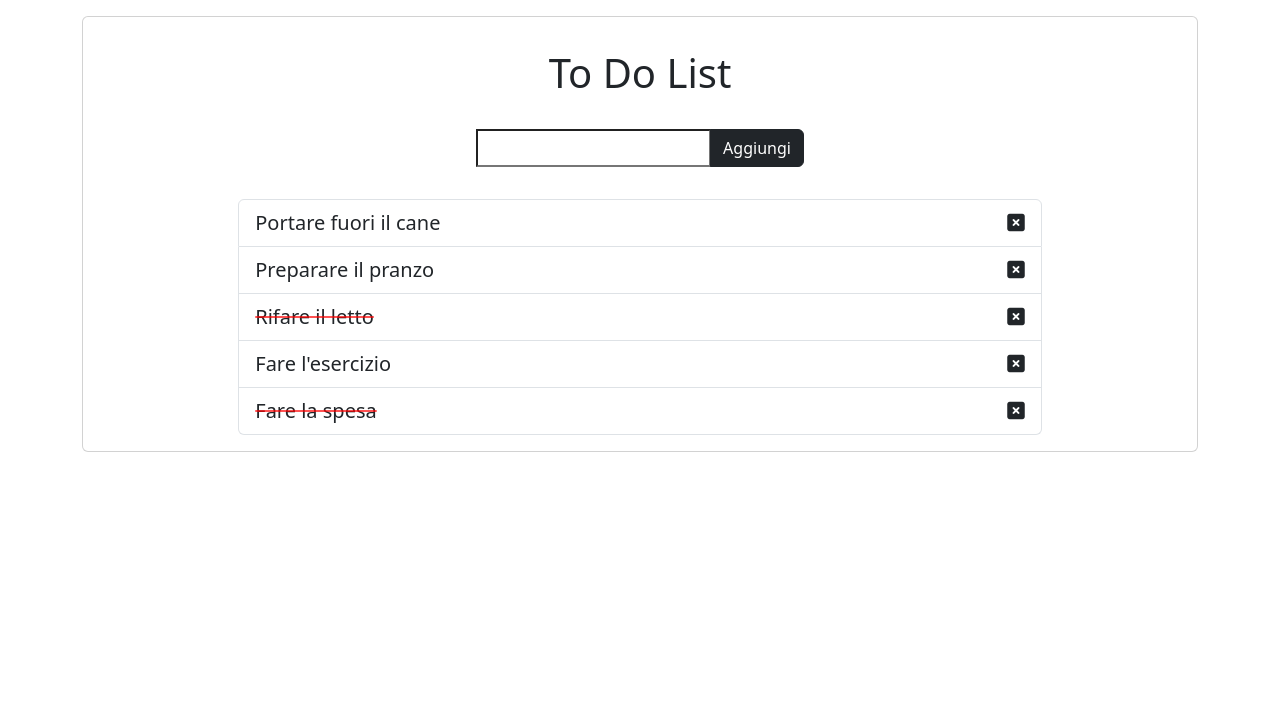
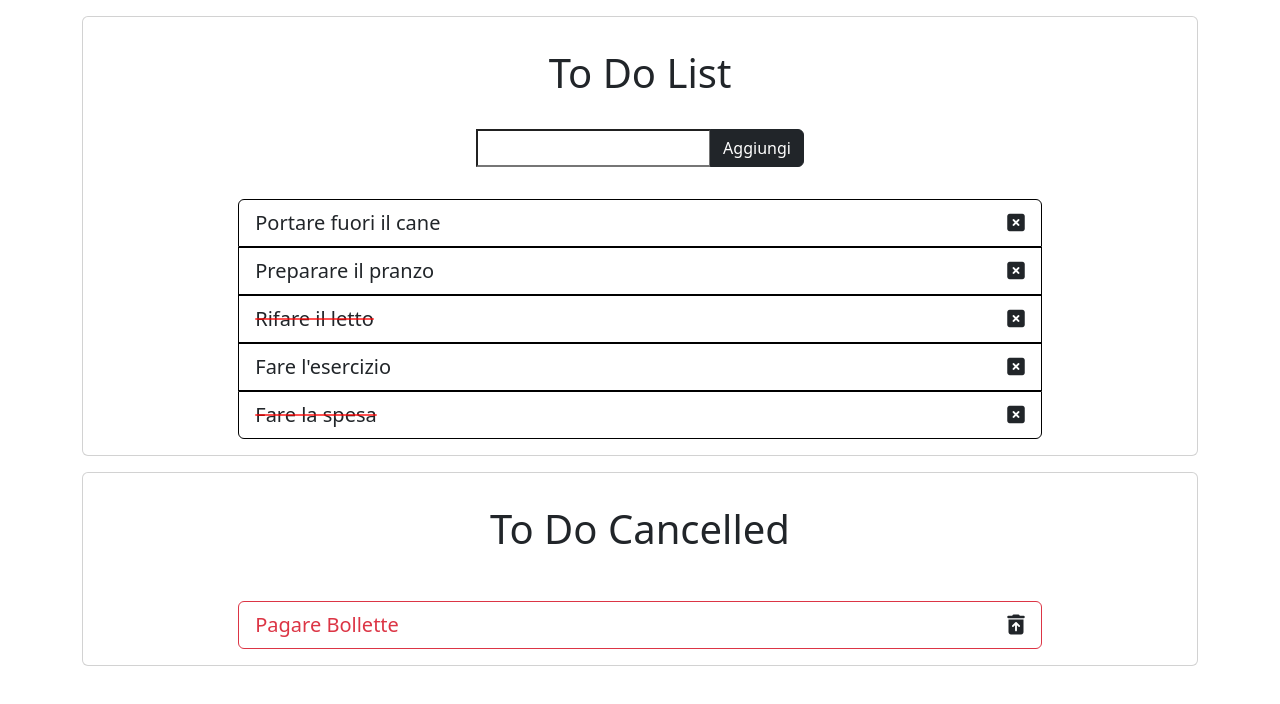
Before and after one commit to AndreaParrini/vue-todolist, a Vue app: page / in a window 1280 px wide. Both pictures are taken after a click on the icon 1016 px from the left and 223 px from the top of the page. Shown: the top 704 px of the page. Built offline with nearby package versions, Linux system fonts and the light colour scheme.

Commit message:
add ul to show all to do cancelled and modify style of span

```diff
--- a/src/App.vue
+++ b/src/App.vue
@@ -32,17 +32,13 @@ export default {
           done: true,
         },
       ],
-
+      toDoCancelled: [],
     }
   },
   methods: {
-    remove(index) {
-      this.toDoList.splice(index, 1)
-      /* if (this.toDoList[index].done) {
-        this.toDoList[index].done = false;
-      } else {
-        this.toDoList[index].done = true;
-      } */
+    remove(item, index) {
+      this.toDoList.splice(index, 1);
+      this.toDoCancelled.push(item);
     },
     addItem(newItem) {
       if (newItem.length > 4) {
@@ -57,6 +53,10 @@ export default {
       }
 
     },
+    deleteCancelled(item, index) {
+      this.toDoCancelled.splice(index, 1);
+      this.toDoList.push(item);
+    }
   }
 }
 
@@ -82,11 +82,12 @@ export default {
 
       <div class="card-body m-auto w-75">
         <ul v-if="toDoList.length > 0" class="list-group">
-          <li v-for="( item, index ) in    toDoList   " class="list-group-item d-flex justify-content-between fs-5">
+          <li v-for="( item, index ) in    toDoList   "
+            class="list-group-item d-flex justify-content-between fs-5 border border-black">
             <span :class="{ 'line-through': item.done }" @click="item.done = !item.done">{{ item.text
             }}</span>
             <span>
-              <i class="fa-solid fa-square-xmark" @click="remove(index)"></i>
+              <i class="fa-solid fa-square-xmark" @click="remove(item, index)"></i>
             </span>
           </li>
         </ul>
@@ -100,6 +101,28 @@ export default {
 
     </div>
 
+    <div class="card justify-content-center mt-3">
+      <h1>To Do Cancelled</h1>
+
+      <div class="card-body m-auto w-75">
+        <ul v-if="toDoCancelled.length > 0" class="list-group">
+          <li v-for="(item, index) in toDoCancelled   "
+            class="list-group-item d-flex justify-content-between fs-5 border border-danger">
+            <span class="text-danger">{{ item.text
+            }}</span>
+            <span>
+              <i class="fa-solid fa-trash-can-arrow-up" @click="deleteCancelled(item, index)"></i>
+            </span>
+          </li>
+        </ul>
+        <p v-else class="text-center fs-5">
+          <i class="fa-solid fa-face-grin-beam"></i>
+          Non hai nessuna To Do cancellata!
+          <i class="fa-solid fa-face-grin-beam"></i>
+        </p>
+      </div>
+
+    </div>
 
   </div>
 </template>
--- a/src/style.css
+++ b/src/style.css
@@ -12,3 +12,7 @@ h1 {
 .line-through {
   text-decoration: line-through 1.5px rgba(255, 0, 0, 0.677);
 }
+
+span:hover {
+  cursor: pointer;
+}
```
